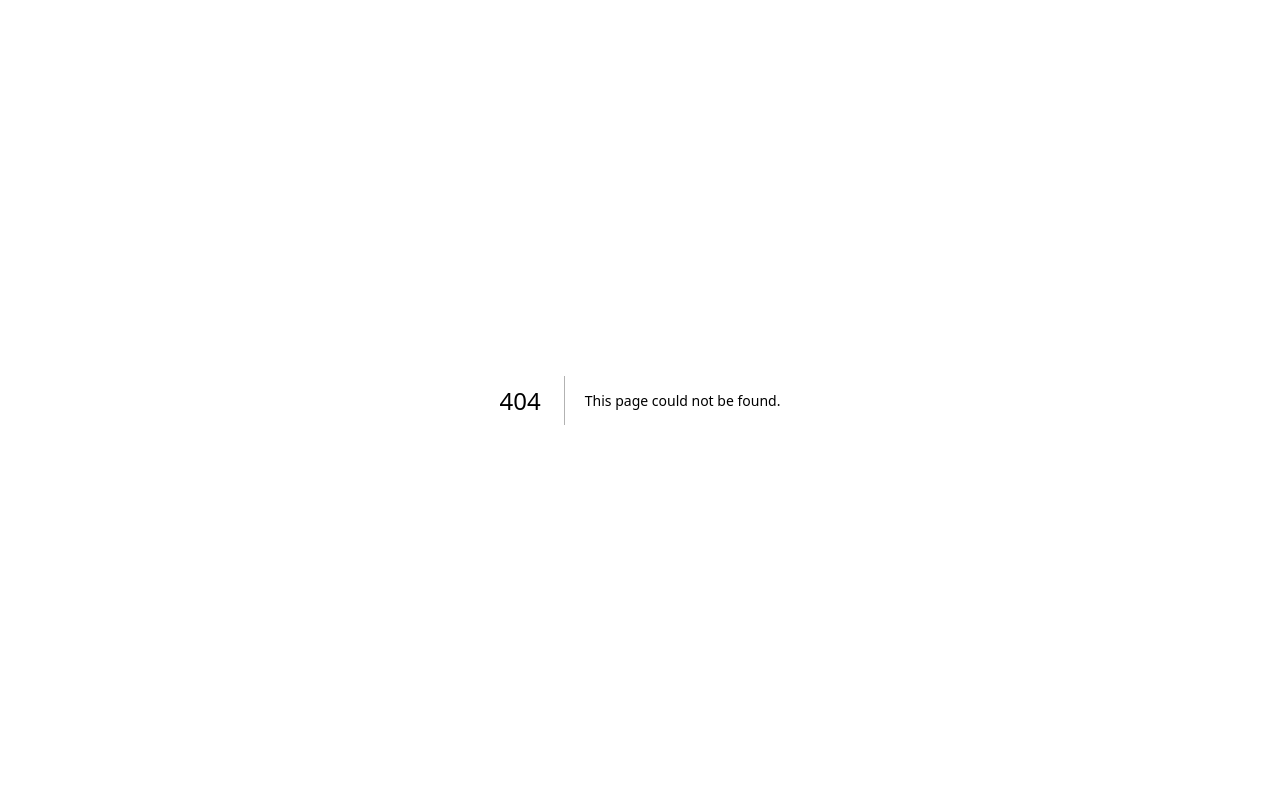
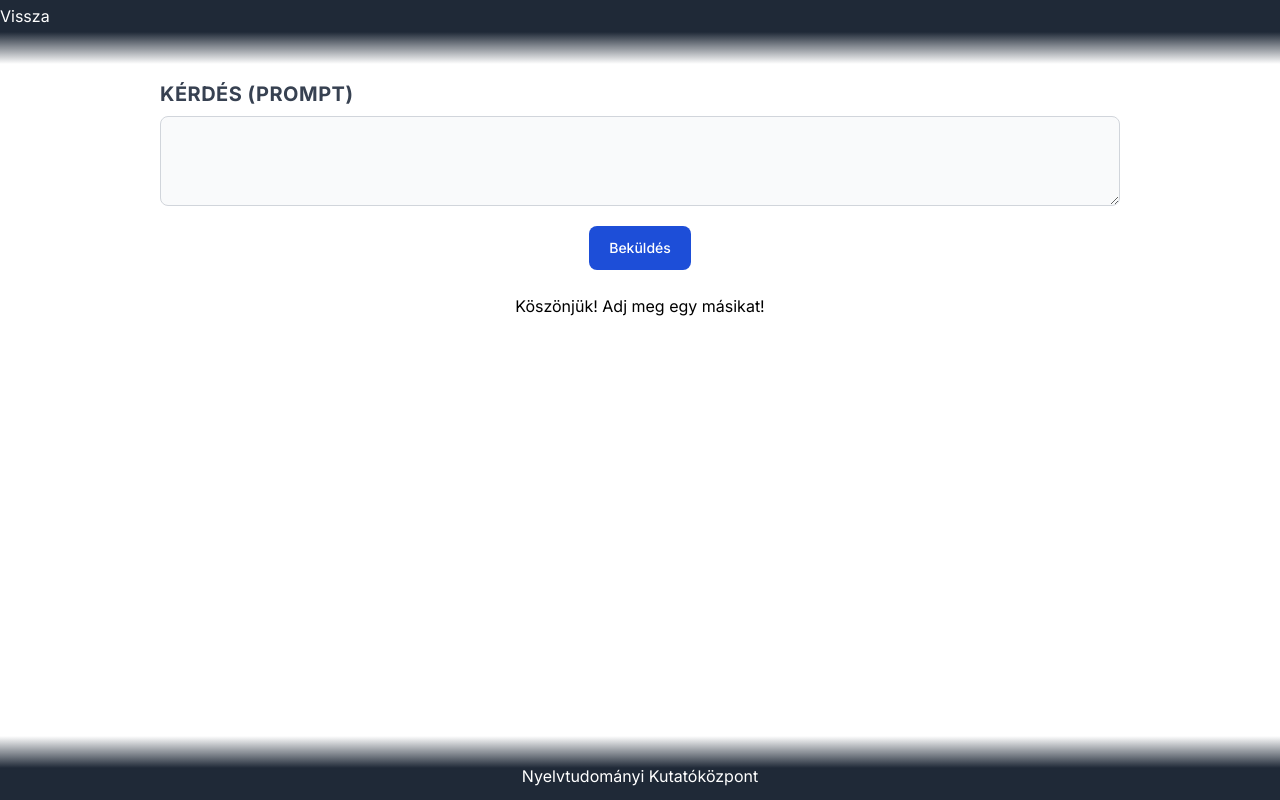
Before and after one commit to SophieH07/prompt_collector_nytud, a Next.js app in the folder next-app/: page /add-question in a window 1280 px wide. Before the commit this address had no page. Built offline with nearby package versions, Linux system fonts and the light colour scheme.

Commit message:
add question endpoint, routing

```diff
--- /dev/null
+++ b/next-app/app/add-question/page.tsx
@@ -0,0 +1,17 @@
+import Footer from "@/app/layout/footer";
+import NavBar from "@/app/layout/navbar";
+import QuestionForm from "@/app/question-form";
+
+
+
+export default function AddQuestion() {
+  return (
+    <div>
+      <NavBar text="question" />
+      <main className="py-20 min-h-screen">
+        <QuestionForm />
+      </main>
+      <Footer />
+    </div>
+  );
+}
--- a/next-app/app/form.tsx
+++ b/next-app/app/answer-form.tsx
@@ -63,7 +63,7 @@ export default function Form() {
             )}
             <div className="">
               <label className="block uppercase tracking-wide text-gray-700 text-xl font-bold mb-2">
-                prompt (amit kérdeztél a chatgpt-től)
+                Kérdés (prompt)
               </label>
               <textarea
                 className="block resize p-6 w-full text-sm text-gray-900 bg-gray-50 rounded-lg border border-gray-300 focus:ring-blue-500 focus:border-blue-500"
@@ -73,7 +73,7 @@ export default function Form() {
             </div>
             <div className="pt-5">
               <label className="block uppercase tracking-wide text-gray-700 text-xl font-bold mb-2">
-                válasz (amit a chatgpt-től kaptál)
+                Válasz a kérdésre
               </label>
               <textarea
                 className="block resize p-6 w-full text-sm text-gray-900 bg-gray-50 rounded-lg border border-gray-300 focus:ring-blue-500 focus:border-blue-500"
@@ -81,40 +81,23 @@ export default function Form() {
                 value={answer}
               />
             </div>
-            <div className="pt-5 flex">
-              <label className="block uppercase tracking-wide text-gray-700 text-xl font-bold pr-3 pt-1">
-                értékelés:
-              </label>
-              <select
-                id="status"
-                className="bg-gray-50 border border-gray-300 text-gray-900 text-sm rounded-lg focus:ring-blue-500 focus:border-blue-500 block p-2.5"
-                value={status}
-                onChange={(e) => setStatus(e.target.value)}
-              >
-                <option value="UNGRADED"></option>
-                <option value="PERFECT">Teljesen rendben van</option>
-                <option value="FIX">Javítandó</option>
-                <option value="BAD">Rossz</option>
-              </select>
-            </div>
 
-            <div className="pt-5">
-              <label className="block uppercase tracking-wide text-gray-700 text-xl font-bold mb-2">
-                javaslat (jobb, helyesebb válasz, saját megfogalmazásodban) -
-                opcionális
-              </label>
-              <textarea
-                className="block resize p-6 w-full text-sm text-gray-900 bg-gray-50 rounded-lg border border-gray-300 focus:ring-blue-500 focus:border-blue-500"
-                onChange={(e) => setSuggestion(e.target.value)}
-                value={suggestion}
-              />
-            </div>
           </div>
           <div className="flex justify-center pt-5">
             <input
               type="submit"
-              value="Beküld"
+              value="Rossz"
+              className="text-white bg-red-700 hover:bg-red-800 cursor-pointer focus:ring-4 focus:outline-none focus:ring-red-300 font-medium rounded-lg text-sm w-full lg:py-3 sm:w-auto px-5 py-2.5 text-center dark:bg-red-600 dark:hover:bg-red-700 dark:focus:ring-red-800"
+            />
+            <input
+              type="submit"
+              value="Rendben van"
               className="text-white bg-blue-700 hover:bg-blue-800 cursor-pointer focus:ring-4 focus:outline-none focus:ring-blue-300 font-medium rounded-lg text-sm w-full lg:py-3 sm:w-auto px-5 py-2.5 text-center dark:bg-blue-600 dark:hover:bg-blue-700 dark:focus:ring-blue-800"
+            />
+            <input
+              type="submit"
+              value="Remek válasz"
+              className="text-white bg-green-700 hover:bg-blue-800 cursor-pointer focus:ring-4 focus:outline-none focus:ring-green-300 font-medium rounded-lg text-sm w-full lg:py-3 sm:w-auto px-5 py-2.5 text-center dark:bg-green-600 dark:hover:bg-green-700 dark:focus:ring-green-800"
             />
           </div>
         </form>
--- a/next-app/app/api/auth/[auth0]/route.js
+++ /dev/null
@@ -1,4 +0,0 @@
-// app/api/auth/[auth0]/route.js
-import { handleAuth } from '@auth0/nextjs-auth0';
-
-export const GET = handleAuth();
--- a/next-app/app/api/db/route.ts
+++ b/next-app/app/api/db/route.ts
@@ -1,11 +1,9 @@
-import { PrismaClient, Prisma } from '@prisma/client'
+import { PrismaClient } from '@prisma/client'
 import { NextRequest } from 'next/server'
-import { getSession } from "@auth0/nextjs-auth0"
 
 const prisma = new PrismaClient()
 
 export async function POST(request: NextRequest) {
-    const { user } = await getSession() || {};
     const {
         prompt,
         response,
@@ -14,7 +12,6 @@ export async function POST(request: NextRequest) {
     } = await request.json();
     let insertPrompt: any;
     insertPrompt = {
-        email: user?.email || '',
         prompt: prompt || '',
         response: response || '',
         suggestion: suggestion || '',
--- /dev/null
+++ b/next-app/app/api/question/route.ts
@@ -0,0 +1,18 @@
+import { PrismaClient, Prisma } from '@prisma/client'
+import { NextRequest } from 'next/server'
+
+const prisma = new PrismaClient()
+
+export async function POST(request: NextRequest) {
+    const {
+        prompt
+    } = await request.json();
+    let insertQuestion: any;
+    insertQuestion = {
+        prompt: prompt || ''
+    }
+
+    await prisma.prompt.create({
+        data: insertQuestion
+    })
+}
--- a/next-app/app/layout.tsx
+++ b/next-app/app/layout.tsx
@@ -1,4 +1,3 @@
-import { UserProvider } from "@auth0/nextjs-auth0/client";
 import "./globals.css";
 import type { Metadata } from "next";
 import { Inter } from "next/font/google";
@@ -17,9 +16,7 @@ export default function RootLayout({
 }) {
   return (
     <html lang="en">
-      <UserProvider>
-        <body className={inter.className}>{children}</body>
-      </UserProvider>
+      <body className={inter.className}>{children}</body>
     </html>
   );
 }
--- a/next-app/app/layout/navbar.tsx
+++ b/next-app/app/layout/navbar.tsx
@@ -1,19 +1,17 @@
 "use client";
 
-import { useUser } from "@auth0/nextjs-auth0/client";
 
-export default function NavBar() {
-  const { user, error, isLoading } = useUser();
+export default function NavBar({ text }: { text: string }) {
   return (
     <div className="fixed w-screen h-16 bg-gradient-to-b from-gray-800 via-gray-800">
-      <div className="text-right pt-1 pr-5 text-white">
-        {user ? (
-          <h2>
-            {user.name} <a href="/api/auth/logout">Kijelentkezés</a>
-          </h2>
-        ) : (
-          <a href="/api/auth/login">Bejelentkezés</a>
-        )}
+      <div className="pt-1 pr-5 text-white">
+        {text == "question" ?
+          <a href="/">Vissza</a>
+        :
+          <a href="/add-question" className="float-right">
+          <p className="text-2xl font-bold">Új kérdés hozzáadása</p>
+        </a>
+        }
       </div>
     </div>
   );
--- a/next-app/app/page.tsx
+++ b/next-app/app/page.tsx
@@ -1,11 +1,11 @@
 import NavBar from "./layout/navbar";
-import Form from "./form";
+import Form from "./answer-form";
 import Footer from "./layout/footer";
 
 export default function Home() {
   return (
     <div>
-      <NavBar />
+      <NavBar text='' />
       <main className="py-20 min-h-screen">
         <Form />
       </main>
--- /dev/null
+++ b/next-app/app/question-form.tsx
@@ -0,0 +1,83 @@
+"use client";
+import { redirect } from "next/navigation";
+import { useState, FormEvent } from "react";
+
+export default function QuestionForm() {
+  let [prompt, setPrompt] = useState("");
+  let [isLoading, setIsLoading] = useState(false);
+  let [isEmpty, setIsEmpty] = useState(false);
+
+  async function onSubmit(event: FormEvent<HTMLFormElement>) {
+    event.preventDefault();
+    setIsLoading(true);
+    let questionId = 0;
+    try {
+      if (prompt.trim().length > 0) {
+        setIsEmpty(false);
+        const response = await fetch("/api/add-questtion", {
+          method: "POST",
+          headers: {
+            "Content-Type": "application/json",
+          },
+          body: JSON.stringify({
+            prompt: prompt,
+          }),
+        });
+
+        if (!response.ok) {
+          throw new Error("Failed to submit data");
+        }
+        const data = await response.json();
+        questionId = data.id;
+        redirect(`/answer/${questionId}`);
+      } else {
+        setIsEmpty(true);
+      }
+    } catch (error) {
+      console.error("An error occurred while submitting:", error);
+    } finally {
+      setIsLoading(false);
+      setPrompt("");
+    }
+  }
+
+  return (
+    <div>
+      <div className="flex justify-center">
+        <form className="w-3/4" onSubmit={onSubmit}>
+          <div className="justify-center">
+            {isEmpty ? (
+              <p className="text-red-500 text-s italic">
+                Adj meg promptot
+              </p>
+            ) : (
+              <p></p>
+            )}
+            <div className="">
+              <label className="block uppercase tracking-wide text-gray-700 text-xl font-bold mb-2">
+                Kérdés (prompt)
+              </label>
+              <textarea
+                className="block resize p-6 w-full text-sm text-gray-900 bg-gray-50 rounded-lg border border-gray-300 focus:ring-blue-500 focus:border-blue-500"
+                onChange={(e) => setPrompt(e.target.value)}
+                value={prompt}
+              />
+            </div>
+
+
+          </div>
+          <div className="flex justify-center pt-5">
+            <input
+              type="submit"
+              value="Beküldés"
+              className="text-white bg-blue-700 hover:bg-blue-800 cursor-pointer focus:ring-4 focus:outline-none focus:ring-blue-300 font-medium rounded-lg text-sm w-full lg:py-3 sm:w-auto px-5 py-2.5 text-center dark:bg-blue-600 dark:hover:bg-blue-700 dark:focus:ring-blue-800"
+            />
+          </div>
+        </form>
+      </div>
+      <div className="flex justify-center pt-6">
+        <p>{isLoading ? "Küldés..." : "Köszönjük! Adj meg egy másikat!"}</p>
+      </div>
+    </div>
+  );
+}
--- a/next-app/package.json
+++ b/next-app/package.json
@@ -10,7 +10,6 @@
     "prisma:generate": "prisma generate --schema=./prisma/schema.prisma"
   },
   "dependencies": {
-    "@auth0/nextjs-auth0": "^3.1.0",
     "@prisma/client": "^5.2.0",
     "@types/node": "20.5.6",
     "@types/react": "18.2.21",
@@ -20,6 +19,7 @@
     "eslint": "8.47.0",
     "eslint-config-next": "13.4.19",
     "next": "13.4.19",
+    "openai": "^4.23.0",
     "postcss": "8.4.28",
     "react": "18.2.0",
     "react-dom": "18.2.0",
```
Also changed, not shown: 1 other file (tests, documents, lock files or other folders).
